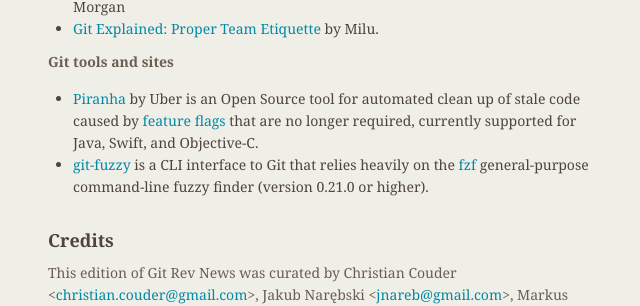
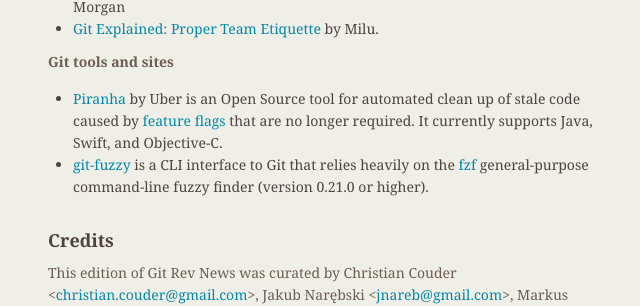
Before and after one commit to git/git.github.io, a Jekyll site: the page built from _posts/2020-06-25-edition-64.markdown, in a window 1280 px wide and 900 px high, scrolled down 2751 px. Shown: the part 535-841 px from the top of the window, without its empty margins (486-1126 px from the left). Built offline with Jekyll 4.4.1, drawn with Linux system fonts in a browser that asks for light colours.

Commit message:
rn-64: fix semantic issue in a sentence
Issue was pointed out by @mjaix.

```diff
--- a/_posts/2020-06-25-edition-64.markdown
+++ b/_posts/2020-06-25-edition-64.markdown
@@ -206,7 +206,7 @@
 
 __Git tools and sites__
 
-* [Piranha](https://github.com/uber/piranha/) by Uber is an Open Source tool for automated clean up of stale code caused by [feature flags](https://www.martinfowler.com/articles/feature-toggles.html) that are no longer required, currently supported for Java, Swift, and Objective-C.
+* [Piranha](https://github.com/uber/piranha/) by Uber is an Open Source tool for automated clean up of stale code caused by [feature flags](https://www.martinfowler.com/articles/feature-toggles.html) that are no longer required. It currently supports Java, Swift, and Objective-C.
 * [git-fuzzy](https://github.com/bigH/git-fuzzy) is a CLI interface to Git that relies heavily on the [fzf](https://github.com/junegunn/fzf) general-purpose command-line fuzzy finder (version 0.21.0 or higher).
 
 ## Credits
```
